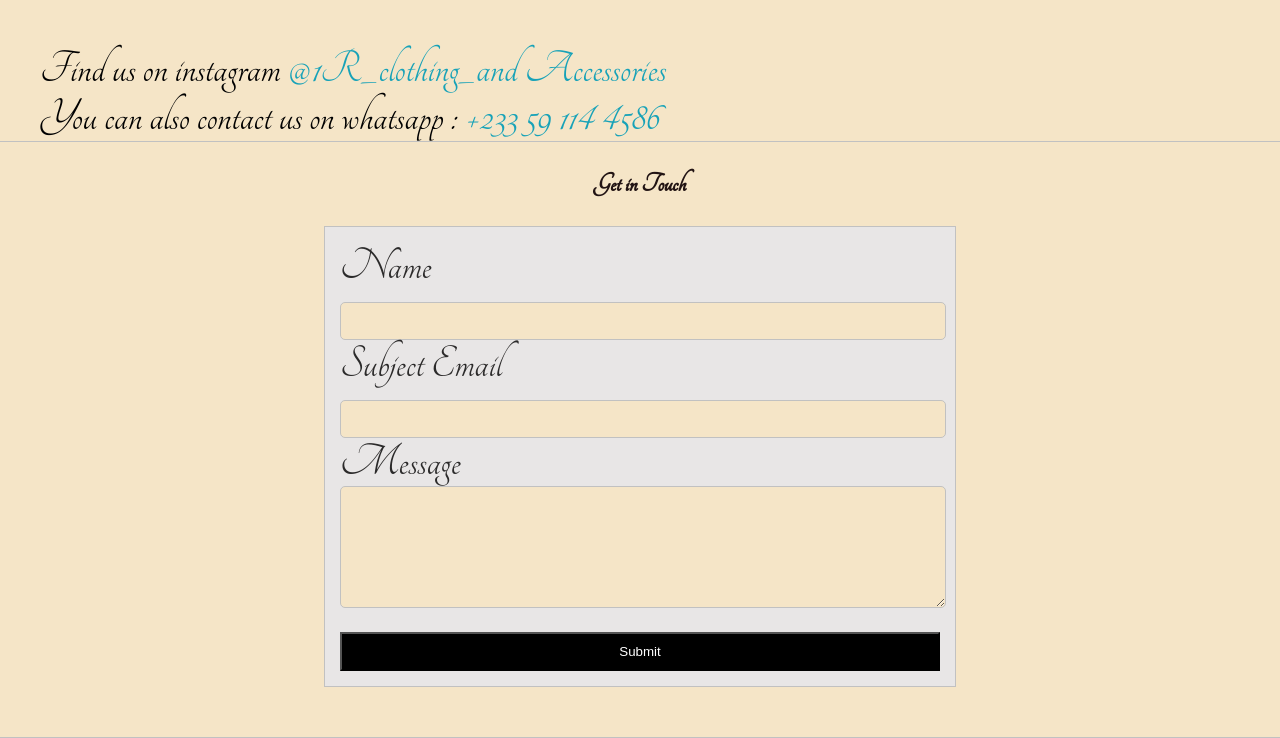
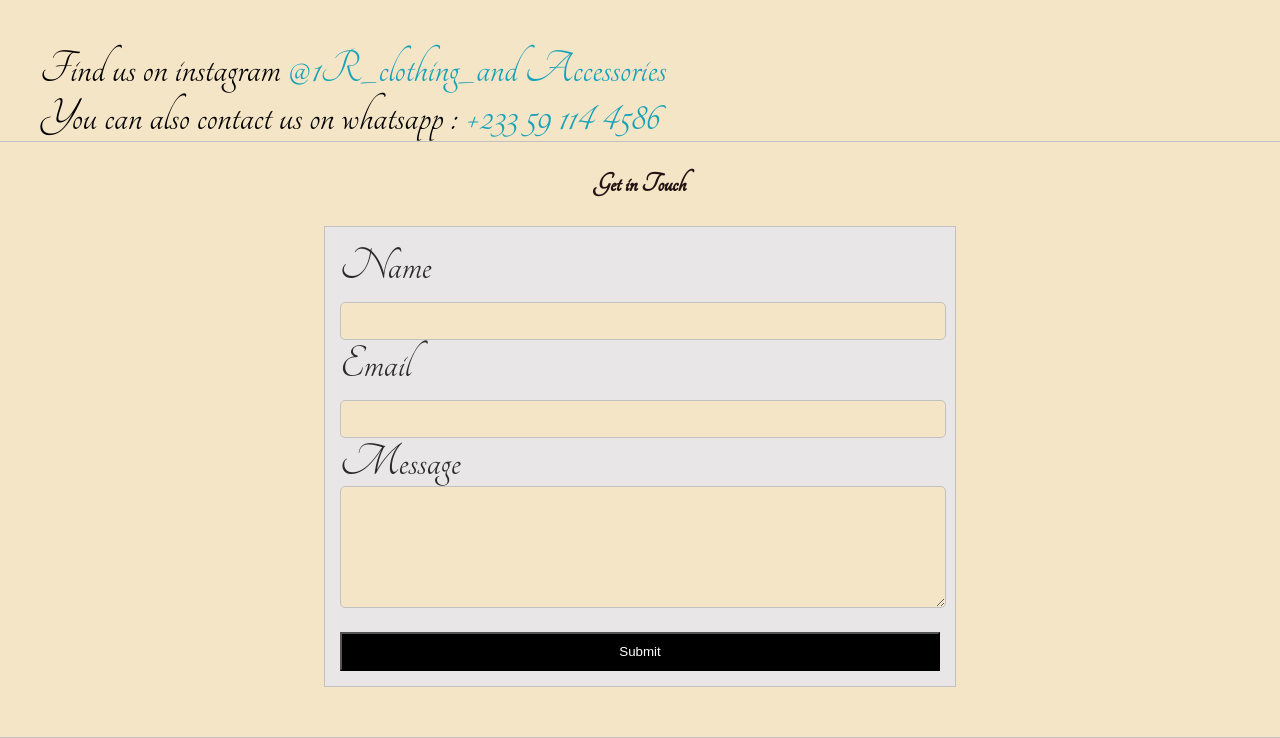
Before and after one commit to 10961537-SWH/shwun101, a plain HTML site: page index.html in a window 1280 px wide. Shown: the part 1306-2044 px from the top of the page. Drawn offline with Linux system fonts and the light colour scheme.

Commit message:
Create index.html

```diff
--- a/index.html
+++ b/index.html
@@ -88,7 +88,7 @@ font-size: 48px;
       <form id="contact-form">
          <label>Name</label>
          <input class="input-field" type="text" name="name">
-         <label>Subject</label>
+
 
          <label>Email</label>
          <input class="input-field" type="text" name="email">
```
